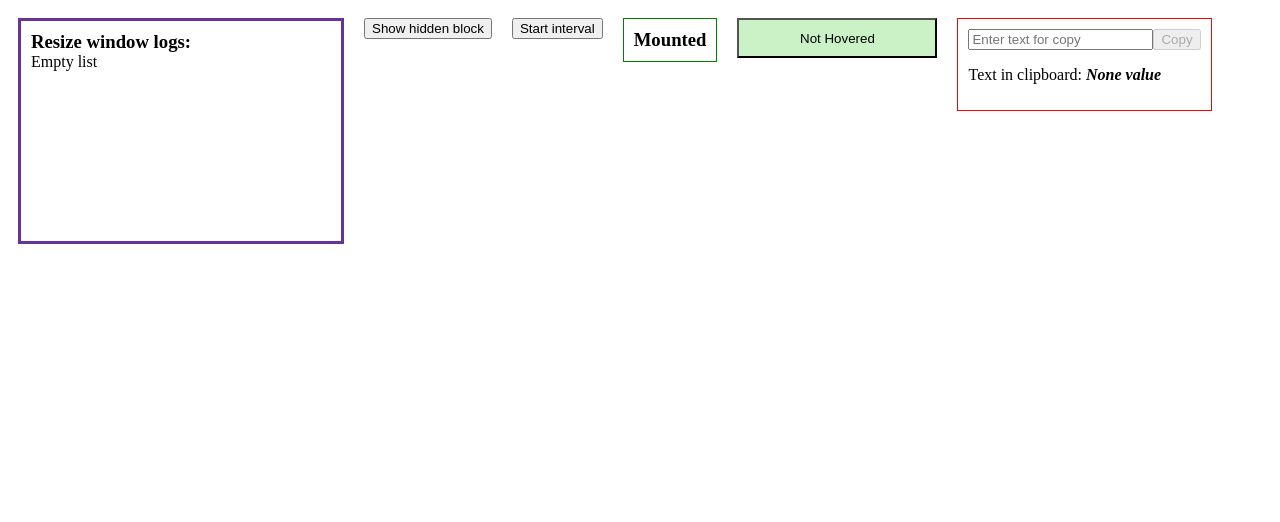
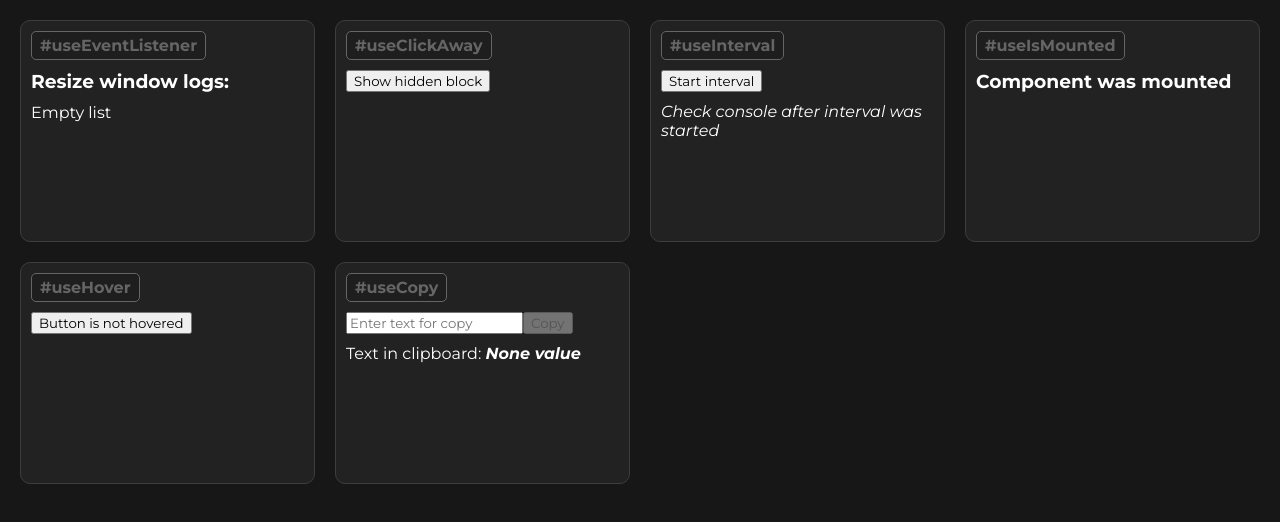
Before and after one commit to kdubasov/react-hooks-npm-library, a React (Vite) app: page / in a window 1280 px wide. Shown: the top 522 px of the page. Built offline with nearby package versions, Linux system fonts and the light colour scheme.

Commit message:
add preview blocks

```diff
--- a/src/App.tsx
+++ b/src/App.tsx
@@ -1,3 +1,4 @@
+import Block from './Block';
 import styles from './main.module.css';
 import { useClickAway } from '@/hooks/useClickAway.ts';
 import { useCopy } from '@/hooks/useCopy.ts';
@@ -34,34 +35,43 @@ const App = () => {
 
   return (
     <div className={styles.main}>
-      {/*useEventListener*/}
-      <div className={styles.header}>
+      <Block>
+        <span className={styles.name}>#useEventListener</span>
         <h3 style={{ margin: 0 }}>Resize window logs:</h3>
         {resizeData?.length ? JSON.stringify(resizeData) : 'Empty list'}
-      </div>
+      </Block>
 
-      {/*useClickAway*/}
+      <Block>
+        <span className={styles.name}>#useClickAway</span>
         <button onClick={() => setIsShow(true)}>Show hidden block</button>
         {isShow && (
           <div className={styles.showBlock} ref={refShow}>
             <h3>Click away for hide this block</h3>
           </div>
         )}
+      </Block>
 
-      {/*useInterval*/}
+      <Block>
+        <span className={styles.name}>#useInterval</span>
         <button onClick={() => setIntervalDelay((prev) => (prev ? undefined : 1000))}>
           {intervalDelay ? 'Stop interval' : 'Start interval'}
         </button>
+        <i style={{ margin: 0 }}>Check console after interval was started</i>
+      </Block>
 
-      {/*useIsMounted*/}
-      <h3 className={styles.mount}>{isMounted ? 'Mounted' : 'Not Mounted'}</h3>
+      <Block>
+        <span className={styles.name}>#useIsMounted</span>
+        <h3 style={{ margin: 0 }}>{isMounted ? 'Component was mounted' : 'Component was not Mounted'}</h3>
+      </Block>
 
-      {/*useHover*/}
-      <button ref={btnRef} style={{ width: 200, height: 40, background: '#cbf1c6' }}>
-        {isHovered ? 'Hovered' : 'Not Hovered'}
-      </button>
+      <Block>
+        <span className={styles.name}>#useHover</span>
+        <button ref={btnRef}>{isHovered ? 'Button is hovered' : 'Button is not hovered'}</button>
+      </Block>
 
-      <div style={{ padding: 10, border: '1px solid red' }}>
+      <Block>
+        <span className={styles.name}>#useCopy</span>
+        <form>
           <input
             placeholder={'Enter text for copy'}
             type="text"
@@ -71,13 +81,14 @@ const App = () => {
           <button onClick={() => copy(inputCopyValue as string)} disabled={!inputCopyValue}>
             Copy
           </button>
-        <p>
+        </form>
+        <p style={{ margin: 0 }}>
           Text in clipboard:{' '}
           <b>
             <i>{text ?? 'None value'}</i>
           </b>
         </p>
-      </div>
+      </Block>
     </div>
   );
 };
--- /dev/null
+++ b/src/Block/Block.module.css
@@ -0,0 +1,15 @@
+.wrapper {
+   height: 200px;
+   padding: 10px;
+
+   display: flex;
+   flex-direction: column;
+   align-items: flex-start;
+   gap: 10px;
+
+   background: #222222;
+   border: 1px solid #3D3D3D;
+
+   overflow-y: auto;
+   border-radius: 10px;
+}
--- /dev/null
+++ b/src/Block/index.tsx
@@ -0,0 +1,11 @@
+import styles from './Block.module.css';
+
+interface IProps {
+  children: React.ReactNode;
+}
+
+const Index = ({ children }: IProps) => {
+  return <div className={styles.wrapper}>{children}</div>;
+};
+
+export default Index;
--- a/src/main.module.css
+++ b/src/main.module.css
@@ -1,35 +1,46 @@
+@import url('https://fonts.googleapis.com/css2?family=Montserrat:ital,wght@0,100..900;1,100..900&family=Roboto:ital,wght@0,100;0,300;0,400;0,500;0,700;0,900;1,100;1,300;1,400;1,500;1,700;1,900&display=swap');
+
+body {
+  width: 100vw;
+  min-height: 100vh;
+  margin: 0;
+  padding: 0;
+
+  color: #FFF;
+  background: #171717;
+}
+
+* {
+  font-family: "Montserrat", sans-serif;
+  font-optical-sizing: auto;
+}
+
 .main {
   margin: 0;
-  padding: 10px;
+  padding: 20px;
 
-  display: flex;
-  flex-wrap: wrap;
-  align-items: flex-start;
+  display: grid;
+  grid-template-columns: 1fr 1fr 1fr 1fr;
   gap: 20px;
 }
 
-.header {
-  width: 300px;
-  height: 200px;
-  padding: 10px;
-  border: 3px solid rebeccapurple;
-  overflow-y: auto;
+.name {
+  margin: 0;
+  padding: 4px 8px;
+  opacity: .3;
+  font-weight: 700;
+  background: #171717;
+  border-radius: 5px;
+  border: 1px solid #FFF;
 }
 
 .showBlock {
-  width: 300px;
-  height: 200px;
-  background: rgba(255, 0, 0, 0.2);
-
-  display: flex;
-  justify-content: center;
-  align-items: center;
-
+  width: 200px;
+  padding: 10px;
+  background: #3a3a3a;
   border-radius: 10px;
+  text-align: center;
 }
-
-.mount {
+.showBlock > h3 {
   margin: 0;
-  padding: 10px;
-  border: 1px solid green;
 }
```
Lines whose indentation alone changed are shown as unchanged.
